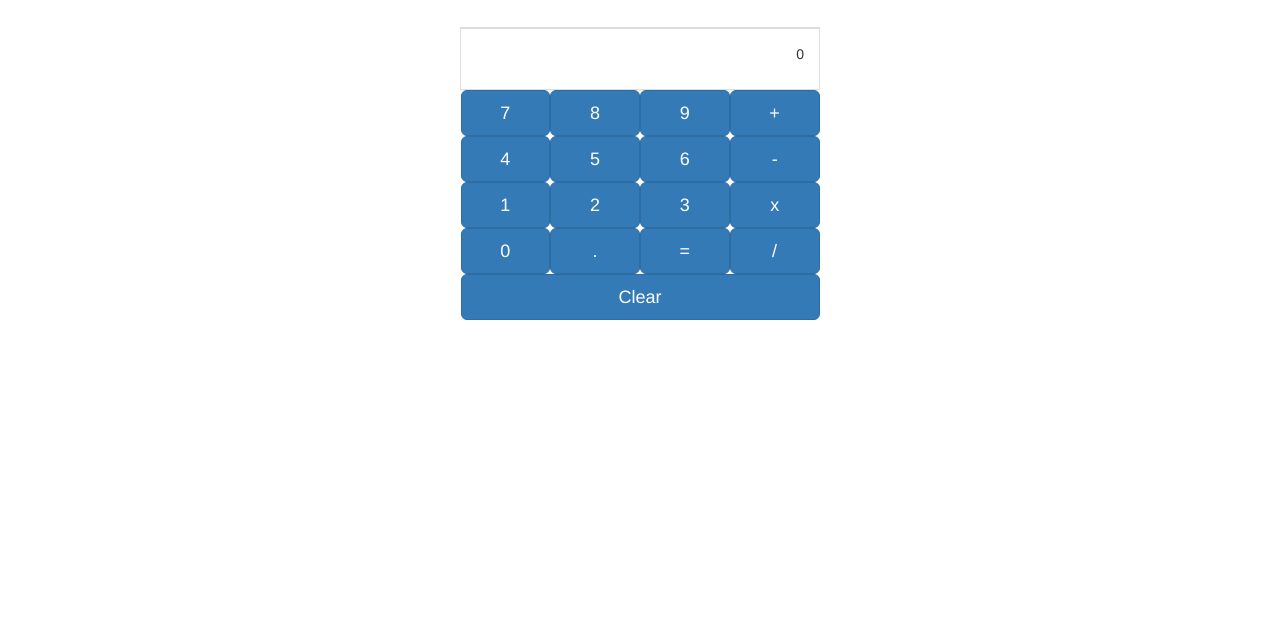
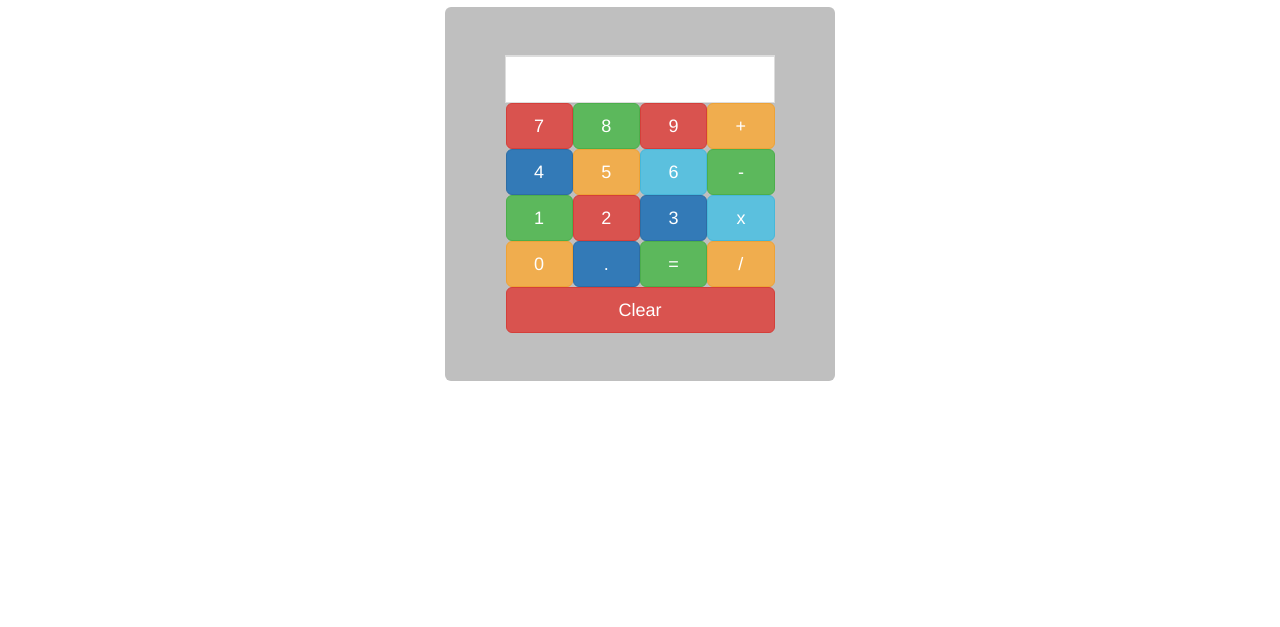
Before and after one commit to levykohout/bootstrap_node_express_weekend_challenge, a website: page public/views/index.html in a window 1280 px wide. Shown: the part 173-800 px from the top of the page. Drawn offline with nearby package versions, Linux system fonts and the light colour scheme; files that its build step writes are made by us from their sources; files whose address does not match are found by name.

Commit message:
added styling

```diff
--- a/public/scripts/client.js
+++ b/public/scripts/client.js
@@ -1,6 +1,6 @@
 $(function(){
-var x=0;
-var y=0;
+var x='';
+var y='';
 var type='';
 
 
@@ -10,6 +10,7 @@ $('.operators').on('click', getOperator);
 console.log(data);
 
    var data ={x: 0, y:0, type:'' };
+
   $('#equal').on('click', function(){
     console.log(data);
          $.ajax({
@@ -46,11 +47,13 @@ console.log(data);
               y += newButtonValue;
               data.y=y;
               console.log(y);
+              $('#result').text(y);
           } else {
               var buttonValue = $(this).attr('id');
               x += buttonValue;
               data.x=x;
               console.log(x);
+              $('#result').text(x);
           }
       }
 
@@ -60,11 +63,11 @@ console.log(data);
     }
 
       function clearNumbers(){
-        x=0;
-        y=0;
+        x='';
+        y='';
         type=''; //clearing type resulting to switch statement on server to default
             data.x=x;
-              data.y=y;
-              data.type=type;
+            data.y=y;
+            data.type=type;
       }
 });
--- a/public/styles/style.css
+++ b/public/styles/style.css
@@ -1,3 +1,10 @@
 h1 {
   height:150px;
+  justify-content: center; /* align horizontal */
+  align-items: center; /* align vertical */
+
 }
+
+.jumbotron {
+  background-color:#bfbfbf !important;
+}
--- a/public/views/index.html
+++ b/public/views/index.html
@@ -16,36 +16,36 @@
   <body>
     <div class="container">
 
-    <h1 class="text-center jumbotron vertical-center" >Basic Calculator</h1>
+    <h1 class="text-center vertical-center" >Rho-bot Calculator</h1>
 
     <div class ="row">
       <div class="col-md-4"></div>
-      <div class="col-md-4">
+      <div class="col-md-4 jumbotron">
         <table>
           <th class="panel panel-default">
 
           </th>
           <tr class="panel panel-default text-right">
             <td>
-            <p class="panel-body" ><span class="text-right" id="result"></span>0</p>
+            <p class="panel-body" ><span class="text-right" id="result"></span></p>
           </td>
           </tr>
 
         <tr class="btn-group-justified">
           <td>
-            <button type="button" class="numbers btn btn-primary btn-lg btn-block" id="7"/>7</button>
+            <button type="button" class="numbers btn btn-danger btn-lg btn-block" id="7"/>7</button>
 
           </td>
           <td >
-            <button type="button" class="numbers btn btn-primary btn-lg btn-block" id="8"/>8</button>
+            <button type="button" class="numbers btn btn-success btn-lg btn-block" id="8"/>8</button>
 
           </td>
           <td >
-            <button type="button" class="numbers btn btn-primary btn-lg btn-block" id="9"/>9</button>
+            <button type="button" class="numbers btn btn-danger btn-lg btn-block" id="9"/>9</button>
 
           </td>
           <td >
-            <button type="button" class="operators btn btn-primary btn-lg btn-block" id="addition">+</button>
+            <button type="button" class="operators btn btn-warning btn-lg btn-block" id="addition">+</button>
 
           </td>
         </tr>
@@ -54,23 +54,23 @@
             <button type="button" class="numbers btn btn-primary btn-lg btn-block" id="4"/>4</button>
           </td>
           <td>
-            <button type="button" class="numbers btn btn-primary btn-lg btn-block" id="5"/>5</button>
+            <button type="button" class="numbers btn btn-warning btn-lg btn-block" id="5"/>5</button>
           </td>
           <td>
-            <button type="button" class="numbers btn btn-primary btn-lg btn-block" id="6"/>6</button>
+            <button type="button" class="numbers btn btn-info btn-lg btn-block" id="6"/>6</button>
           </td>
           <td>
-            <button type="button" class="operators btn btn-primary btn-lg btn-block" id="subtraction">-</button>
+            <button type="button" class="operators btn btn-success btn-lg btn-block" id="subtraction">-</button>
 
           </td>
         </tr>
         <tr class="btn-group-justified">
           <td>
-            <button type="button" class="numbers btn btn-primary btn-lg btn-block" id="1"/>&nbsp;1&nbsp;</button>
+            <button type="button" class="numbers btn btn-success btn-lg btn-block" id="1"/>&nbsp;1&nbsp;</button>
 
           </td>
           <td>
-            <button type="button" class="numbers btn btn-primary btn-lg btn-block" id="2"/>&nbsp;2&nbsp;</button>
+            <button type="button" class="numbers btn btn-danger btn-lg btn-block" id="2"/>&nbsp;2&nbsp;</button>
 
           </td>
           <td>
@@ -78,28 +78,28 @@
 
           </td>
           <td>
-            <button type="button" class="operators btn btn-primary btn-lg btn-block" id="multiplication">x</button>
+            <button type="button" class="operators btn btn-info btn-lg btn-block" id="multiplication">x</button>
 
           </td>
         </tr>
         <tr class="btn-group-justified">
         <td>
-          <button type="button" class="numbers btn btn-primary btn-lg btn-block" id="0"/>&nbsp;0&nbsp;</button>
+          <button type="button" class="numbers btn btn-warning btn-lg btn-block" id="0"/>&nbsp;0&nbsp;</button>
         </td>
           <td>
             <button type="button" class="numbers btn btn-primary btn-lg btn-block" id="."/>.</button>
 
           </td>
          <td>
-           <button type="button" class="numbers btn btn-primary btn-lg btn-block" id="equal"/>=</button></div>
+           <button type="button" class="btn btn-success btn-lg btn-block" id="equal"/>=</button></div>
          </td>
             <td>
-              <button type="button" class="operators btn btn-primary btn-lg btn-block" id="division">/</button>
+              <button type="button" class="operators btn btn-warning btn-lg btn-block" id="division">/</button>
             </td>
           </tr>
           <tr>
             <td>
-              <button type="button" class="btn btn-primary btn-lg btn-block" id="clear">Clear</button>
+              <button type="button" class="btn btn-danger btn-lg btn-block" id="clear">Clear</button>
             </td>
 
           </tr>
```
Also changed, not shown: routes/addition.js (+1 -20 lines).
